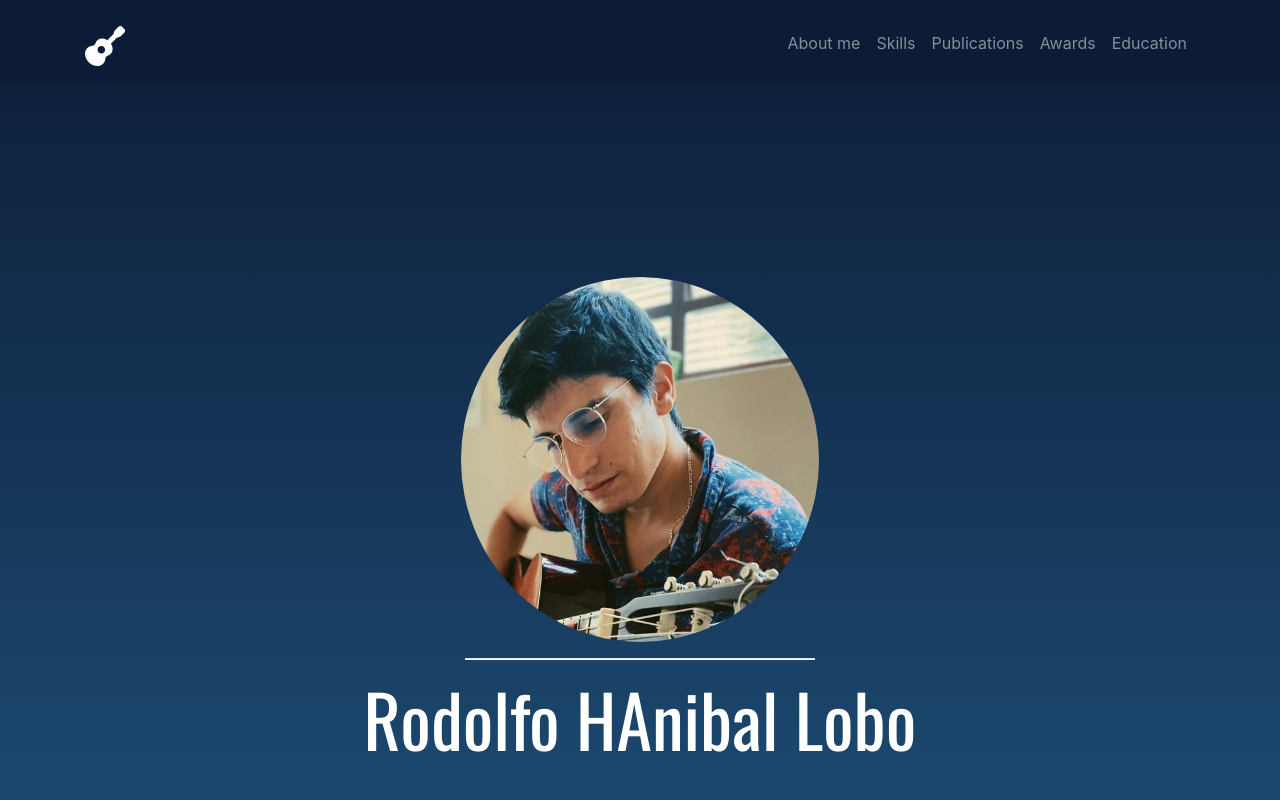
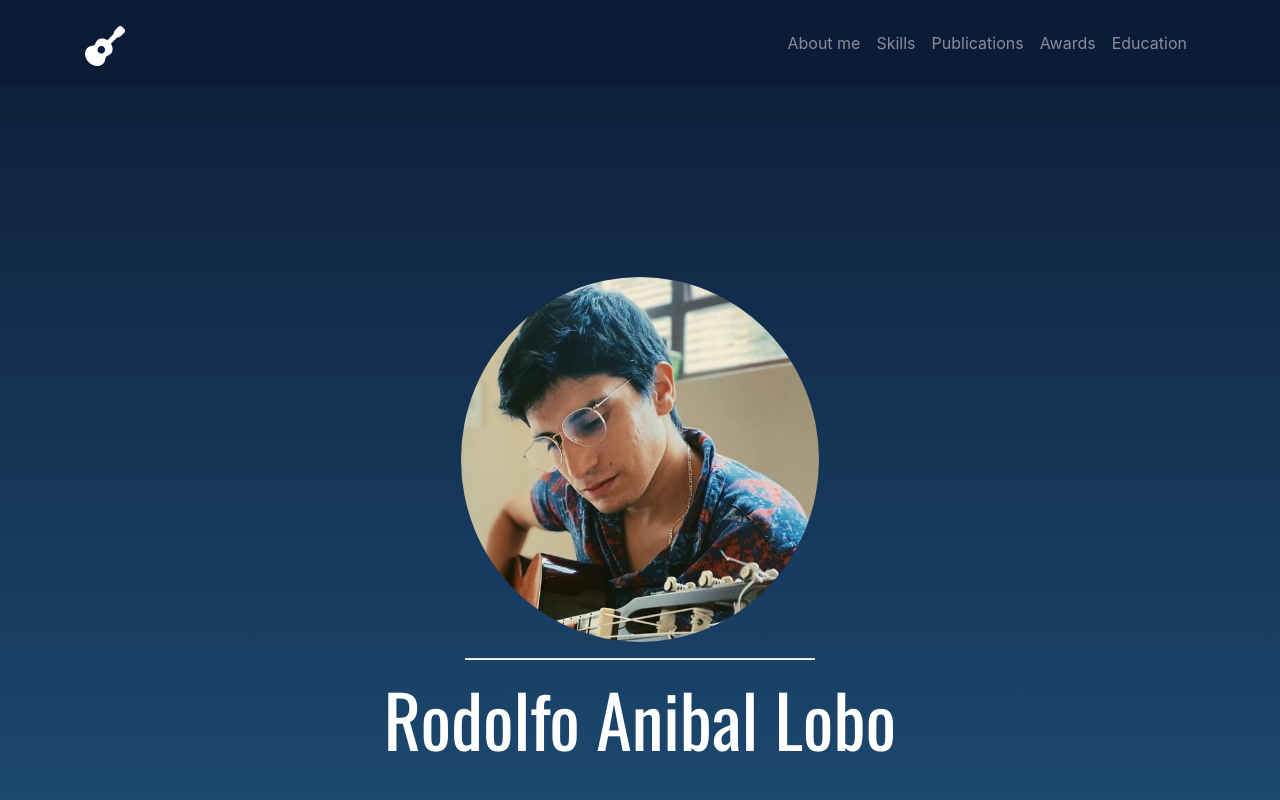
Before and after one commit to fitolobo/RodolfoLobo, a plain HTML site: page index.html in a window 1280 px wide. Shown: the top 800 px of the page. Drawn offline with nearby package versions, Linux system fonts and the light colour scheme.

Commit message:
Update index.html

```diff
--- a/index.html
+++ b/index.html
@@ -46,7 +46,7 @@
       <img class="fotoprincipal" src="assets/img/rodolfo_foto.jpg" alt="FotoRodolfo">
     <h1></h1>
     <hr class="bg-white hero-line">
-    <h1>Rodolfo HAnibal Lobo</h1>
+    <h1>Rodolfo Anibal Lobo</h1>
   </div>
   </header>
 
```
